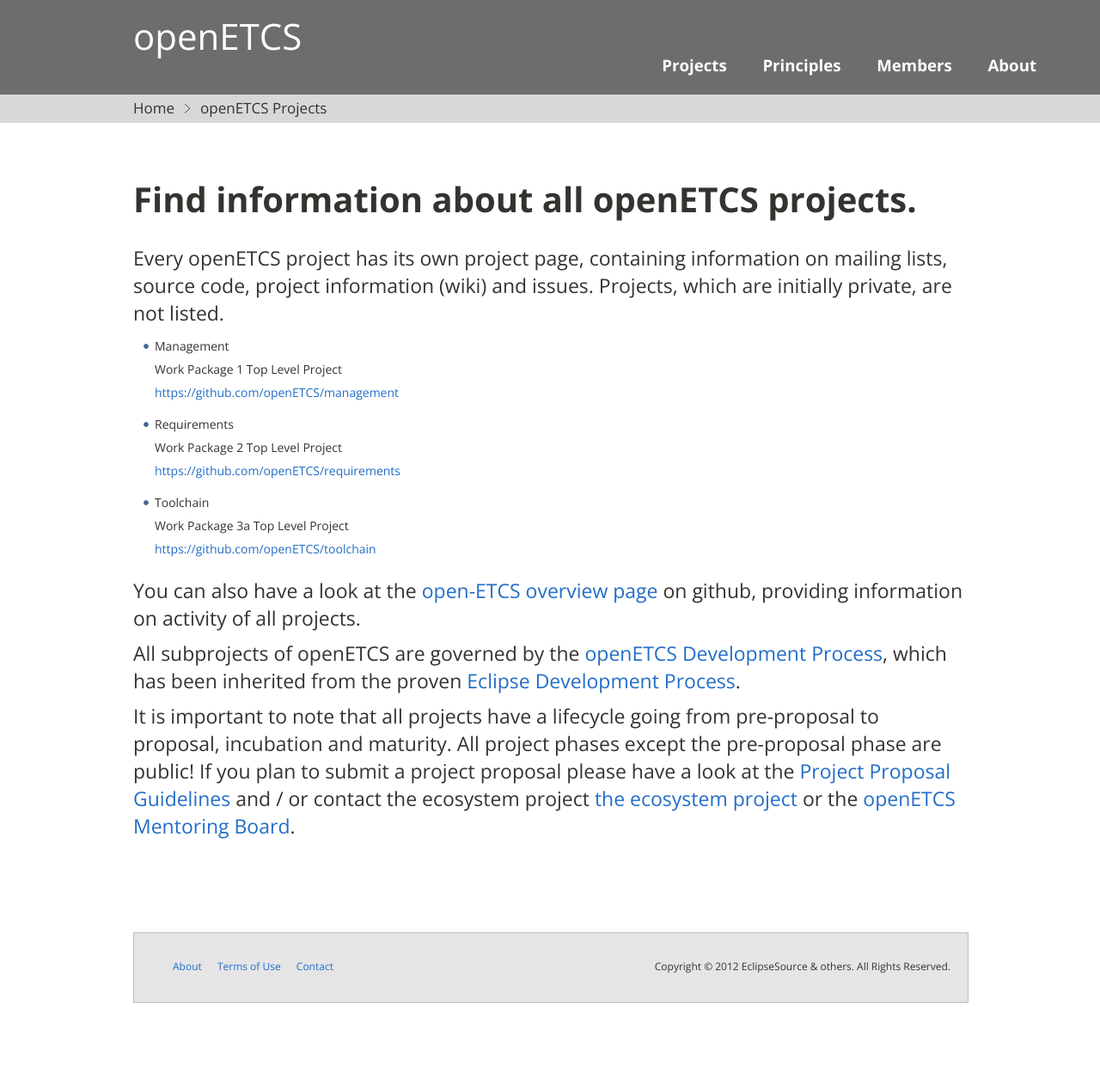
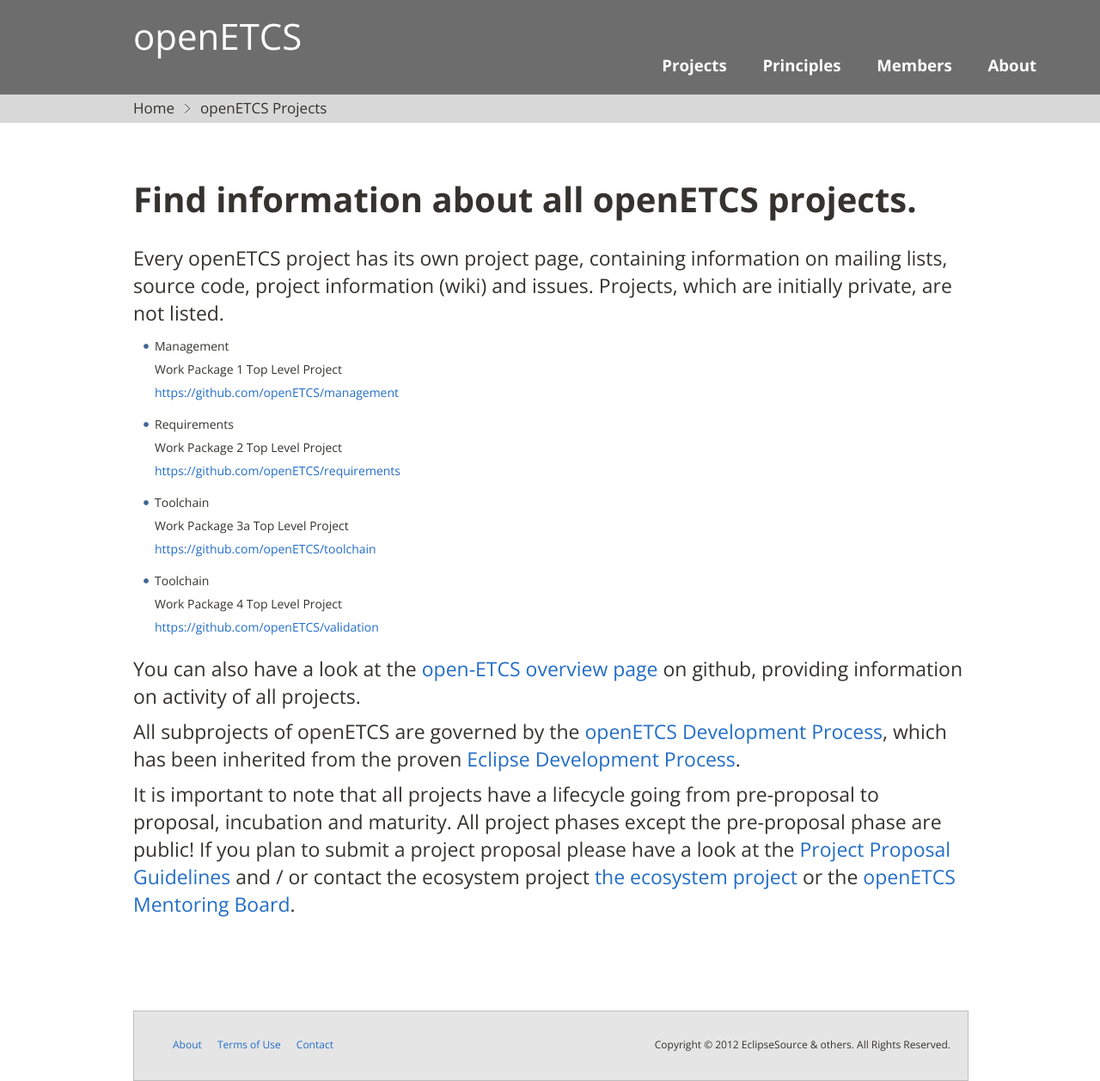
Before and after one commit to openETCS/openetcs.github.com, a Jekyll site: the page built from projects.html, in a window 1280 px wide. Shown: the whole page at 86% size. Built offline with Jekyll 4.4.1, drawn with Linux system fonts in a browser that asks for light colours; before the commit the page ends 1167 px from its top, so only the background shows below that.

Commit message:
Update projects.html

```diff
--- a/projects.html
+++ b/projects.html
@@ -12,8 +12,9 @@ title: openETCS Projects
   <p>
   <ul id="plist">
 <li><p>Management</p><p>Work Package 1 Top Level Project</p><p><a href="https://github.com/openETCS/management">https://github.com/openETCS/management</a></p></li>
-<li><p>Requirements</p><p>Work Package 2 Top Level Project</p><p><a href="https://github.com/openETCS/management">https://github.com/openETCS/requirements</a></p></li>
-<li><p>Toolchain</p><p>Work Package 3a Top Level Project</p><p><a href="https://github.com/openETCS/management">https://github.com/openETCS/toolchain</a></p></li>
+<li><p>Requirements</p><p>Work Package 2 Top Level Project</p><p><a href="https://github.com/openETCS/requirements">https://github.com/openETCS/requirements</a></p></li>
+<li><p>Toolchain</p><p>Work Package 3a Top Level Project</p><p><a href="https://github.com/openETCS/toolchain">https://github.com/openETCS/toolchain</a></p></li>
+<li><p>Toolchain</p><p>Work Package 4 Top Level Project</p><p><a href="https://github.com/openETCS/validation">https://github.com/openETCS/validation</a></p></li>
 
   </ul>
   </p>
```
